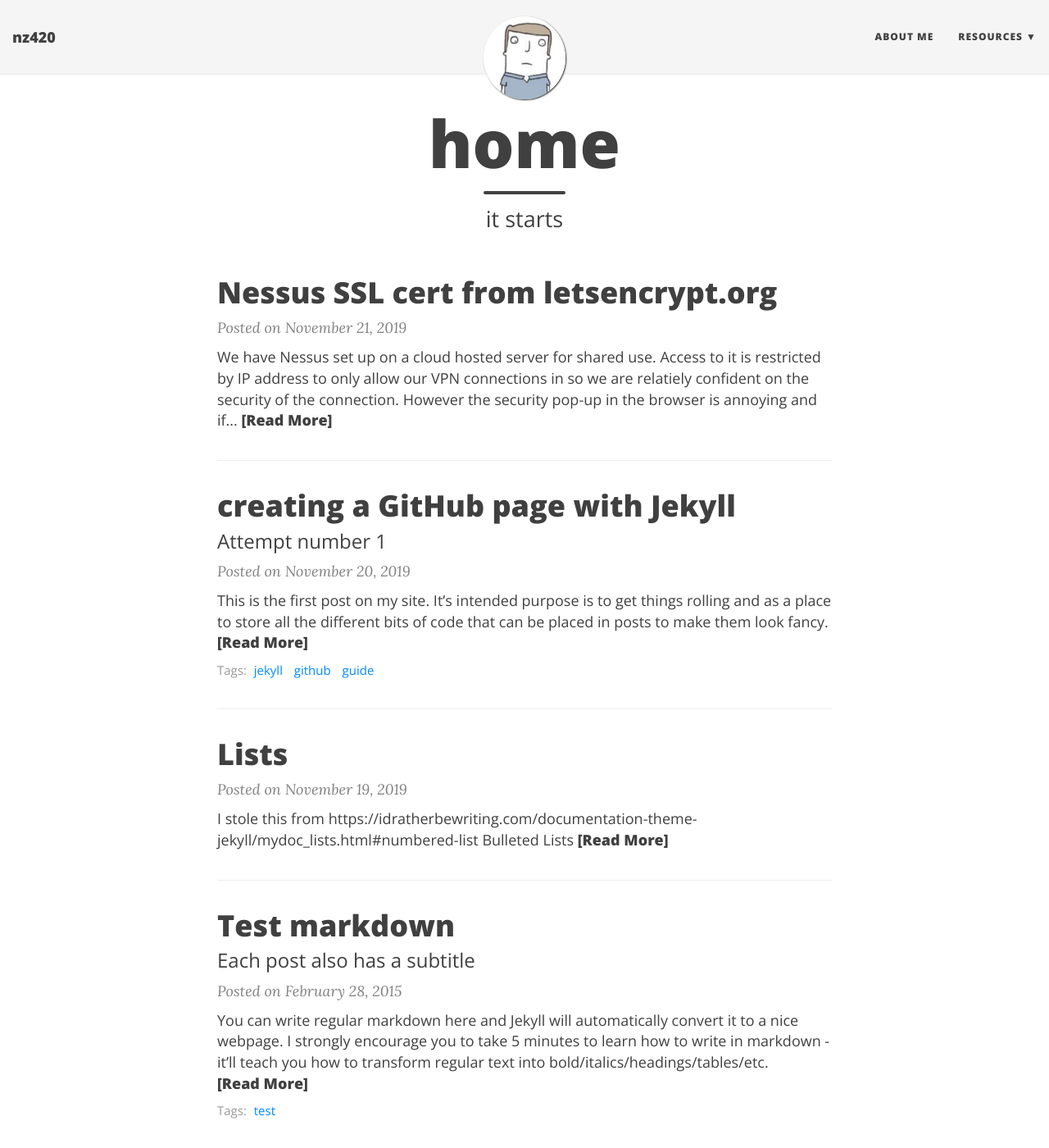
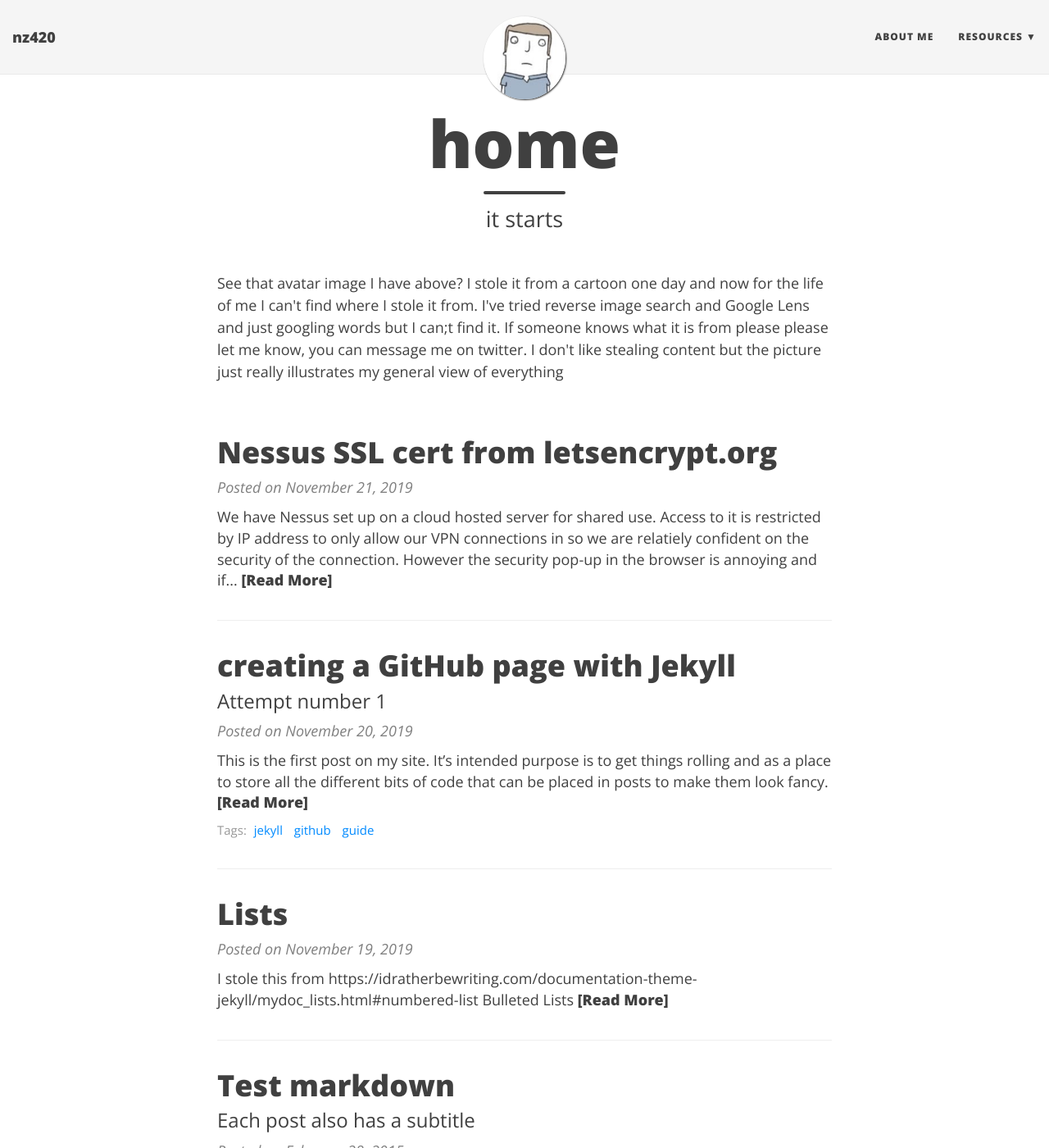
Before and after one commit to joefizz/joefizz.github.io, a Jekyll site: the page built from index.html, in a window 1280 px wide and 1400 px high. Shown: the whole window at 82% size. Built offline with Jekyll 4.4.1, drawn with Linux system fonts in a browser that asks for light colours; nearby versions of some CDN libraries; the list of posts is cut into pages by our own code.

Commit message:
update front page
and learnt a bit of CSS along the way

```diff
--- a/css/main.css
+++ b/css/main.css
@@ -7,7 +7,7 @@ layout: null
 /* --- General --- */
 
 body {
-  font-family: 'Lora', 'Times New Roman', serif;
+  font-family: 'Open Sans', 'Helvetica Neue', Helvetica, Arial, sans-serif;
   font-size: 18px;
   color: #404040;
   position: relative;
--- a/index.html
+++ b/index.html
@@ -4,7 +4,9 @@ title: home
 subtitle: it starts
 use-site-title: true
 ---
-
+<p>
+See that avatar image I have above?  I stole it from a cartoon one day and now for the life of me I can't find where I stole it from.  I've tried reverse image search and Google Lens and just googling words but I can;t find it.  If someone knows what it is from please please let me know, you can message me on twitter.  I don't like stealing content but the picture just really illustrates my general view of everything
+</p>
 <div class="posts-list">
   {% for post in paginator.posts %}
   <article class="post-preview">
```
